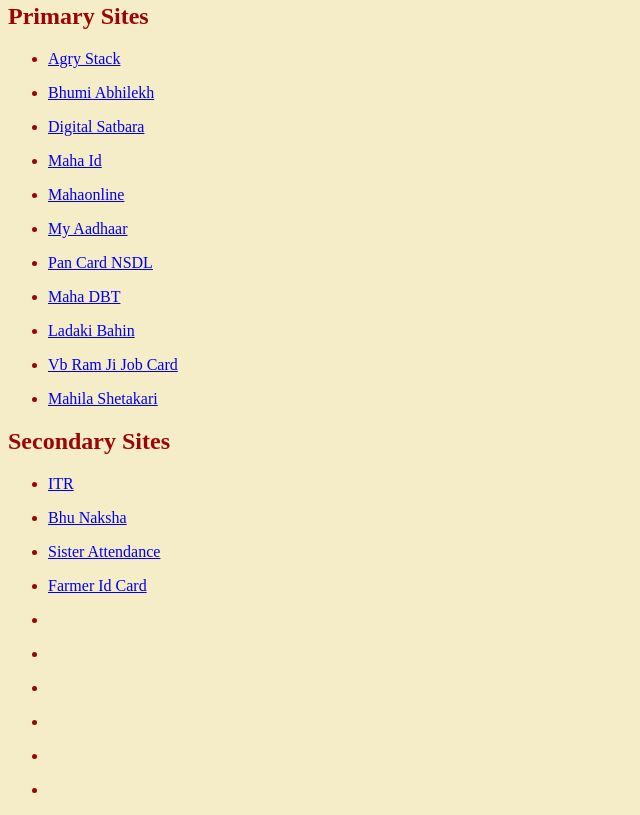
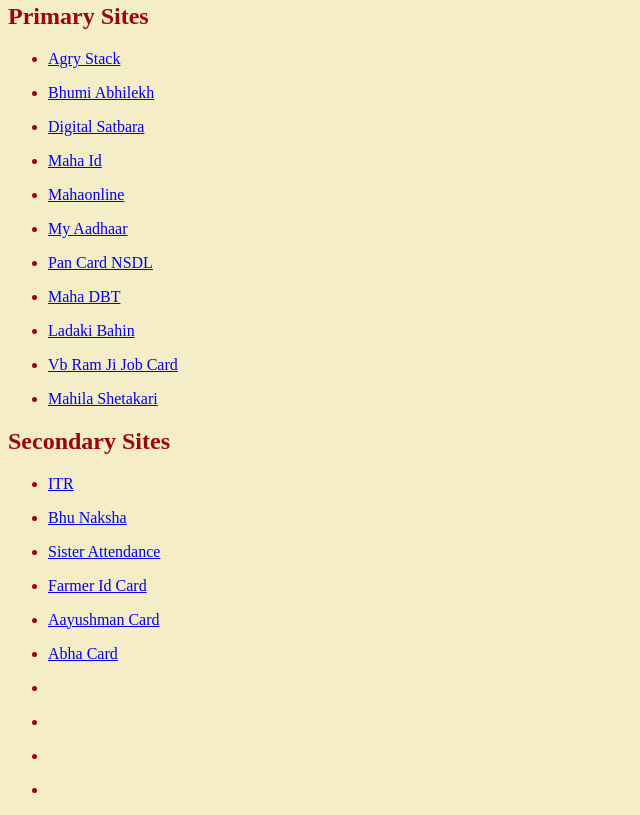
Before and after one commit to thejagsx/Work-Website, a plain HTML site: page index.html in a window 1280 px wide. Shown: the part 389-1204 px from the top of the page, without its empty margins (0-640 px from the left). Drawn offline with Linux system fonts and the light colour scheme.

Commit message:
Add files via upload

```diff
--- a/index.html
+++ b/index.html
@@ -43,8 +43,8 @@
 <p> <li><a target="_blank" href="https://mahabhunakasha.mahabhumi.gov.in/27/index.html">Bhu Naksha</a></li></p>
 <p> <li><a target="_blank" href="https://mhphfwdbct.attendance.gov.in/update/emplogin">Sister Attendance</a></li></p>
 <p> <li><a target="_blank" href="https://farmerid.pro/">Farmer Id Card</a></li></p>
-<p> <li><a target="_blank" href=""></a></li></p>
-<p> <li><a target="_blank"href=""></a></li></p>
+<p> <li><a target="_blank" href="https://beneficiary.nha.gov.in/">Aayushman Card</a></li></p>
+<p> <li><a target="_blank"href="https://abdm.gov.in/">Abha Card</a></li></p>
 <p> <li><a target="_blank"href=""></a></li></p>
 <p> <li><a target="_blank"href=""></a></li></p>
 <p> <li><a target="_blank"href=""></a></li></p>
```
